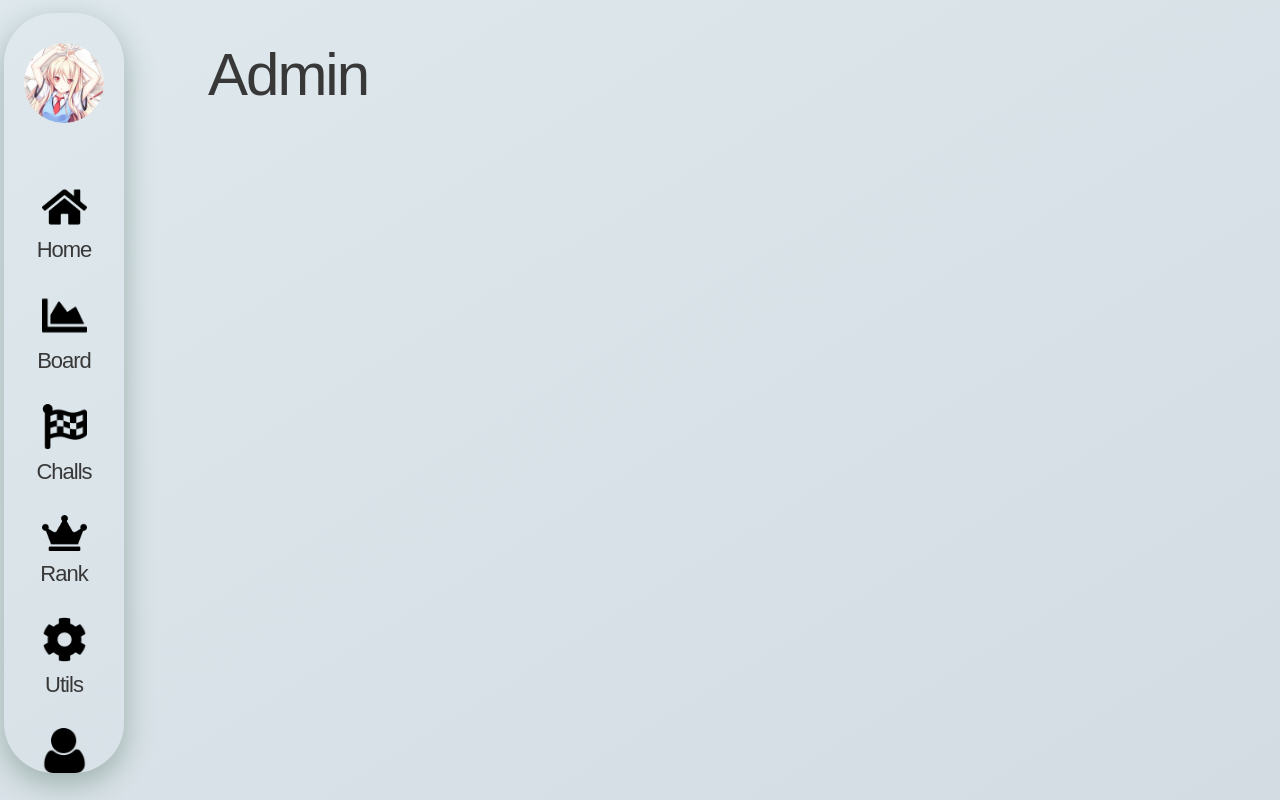
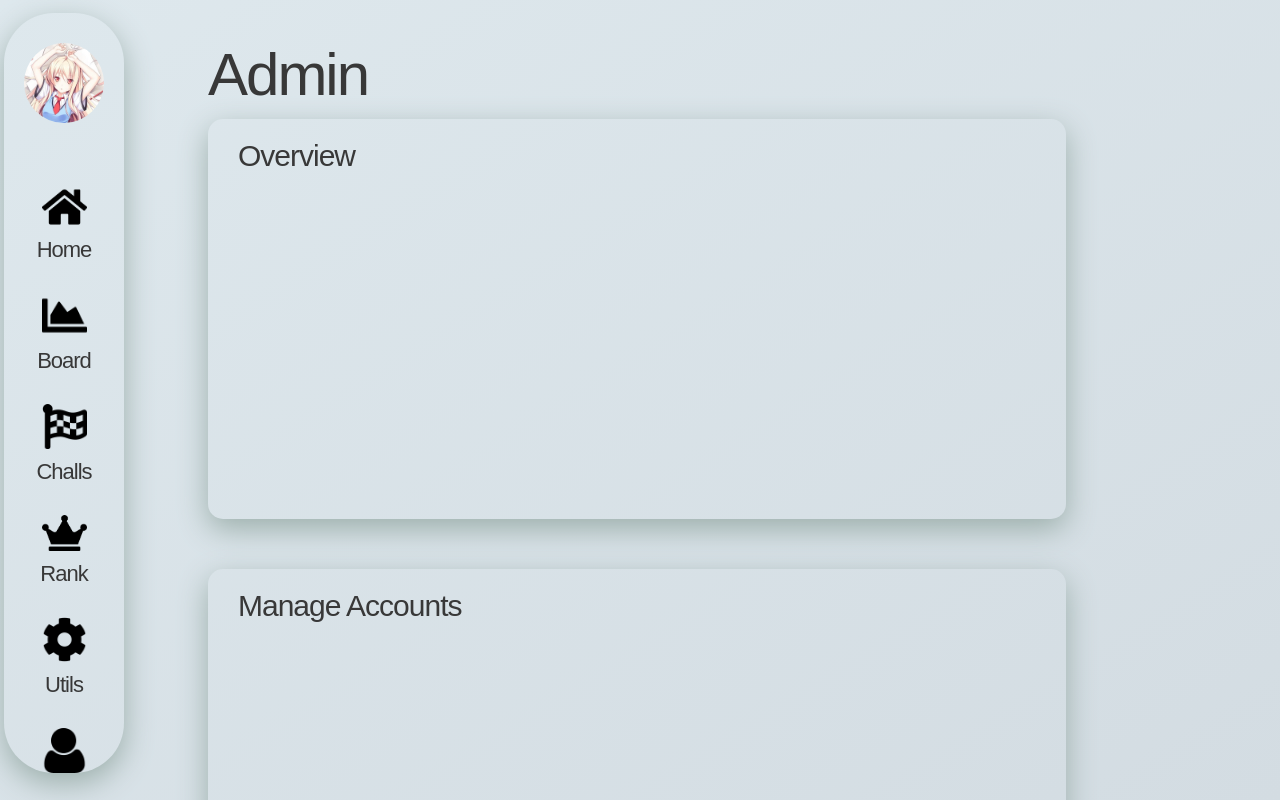
Before and after one commit to Endcat/ciscn-ctfplatform, a Vue app: page /admin in a window 1280 px wide. Built offline with nearby package versions, Linux system fonts and the light colour scheme.

Commit message:
Update admin layout

```diff
--- a/src/views/Admin.vue
+++ b/src/views/Admin.vue
@@ -2,6 +2,31 @@
     <div id="admin">
         <div :style="$store.state.activeScheme.fontColor" class="admin-title">
             Admin
+        </div>
+        <div :style="$store.state.activeScheme.boxShadow" class="overview-board board">
+            <div class="title color-board-title">
+                Overview
+            </div>
+        </div>
+        <div :style="$store.state.activeScheme.boxShadow" class="account-board board">
+            <div class="title color-board-title">
+                Manage Accounts
+            </div>
+        </div>
+        <div :style="$store.state.activeScheme.boxShadow" class="challenge-board board">
+            <div class="title color-board-title">
+                Manage Challenges
+            </div>
+        </div>
+        <div :style="$store.state.activeScheme.boxShadow" class="notice-board board">
+            <div class="title color-board-title">
+                Manage Notices
+            </div>
+        </div>
+        <div :style="$store.state.activeScheme.boxShadow" class="issue-board board">
+            <div class="title color-board-title">
+                Manage Issues
+            </div>
         </div>
     </div>
 </template>
@@ -26,4 +51,27 @@
         font-weight: lighter;
         letter-spacing: -2px;
     }
+    .board{
+        position: relative;
+        display: inline-block;
+        border-radius: 15px;
+        width: 80%;
+        height: 400px;
+        margin-bottom: 40px;
+        margin-top: 10px;
+        transition: all 0.2s linear;
+    }
+    .title{
+        position: relative;
+        padding-top: 20px;
+        padding-left: 30px;
+        font-size: 30px;
+        font-family: "Microsoft YaHei", sans-serif;
+        font-weight: normal;
+        letter-spacing: -1px;
+    }
+
+    .board:hover{
+        transform: translate(0, -5px);
+    }
 </style>
--- a/src/views/Utils.vue
+++ b/src/views/Utils.vue
@@ -296,21 +296,21 @@
         position: relative;
     }
     #apply-left{
-        width: 30%;
+        width: 40%;
         text-align: center;
         display: inline-block;
         float: left;
         position: relative;
     }
     #apply-mid{
-        width: 40%;
+        width: 20%;
         text-align: center;
         margin: 0 auto;
         display: inline-block;
         position: relative;
     }
     #apply-right{
-        width: 30%;
+        width: 40%;
         text-align: center;
         line-height: 40px;
         font-size: 20px;
```
